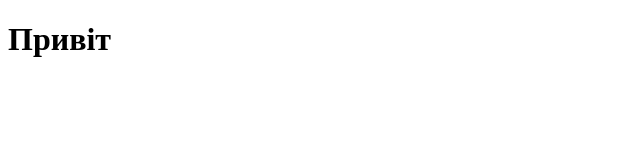
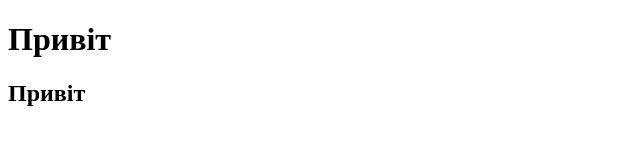
Before and after one commit to Dimkob08/HTML_CSS-Demo-4, a plain HTML site: page index.html in a window 1280 px wide. Shown: the whole page, without its empty margins (0-640 px from the left). Drawn offline with Linux system fonts and the light colour scheme.

Commit message:
Update index.html

```diff
--- a/index.html
+++ b/index.html
@@ -8,5 +8,6 @@
 </head>
 <body>
     <h1>Привіт</h1>
+    <h2>Привіт</h2>
 </body>
 </html>
```
